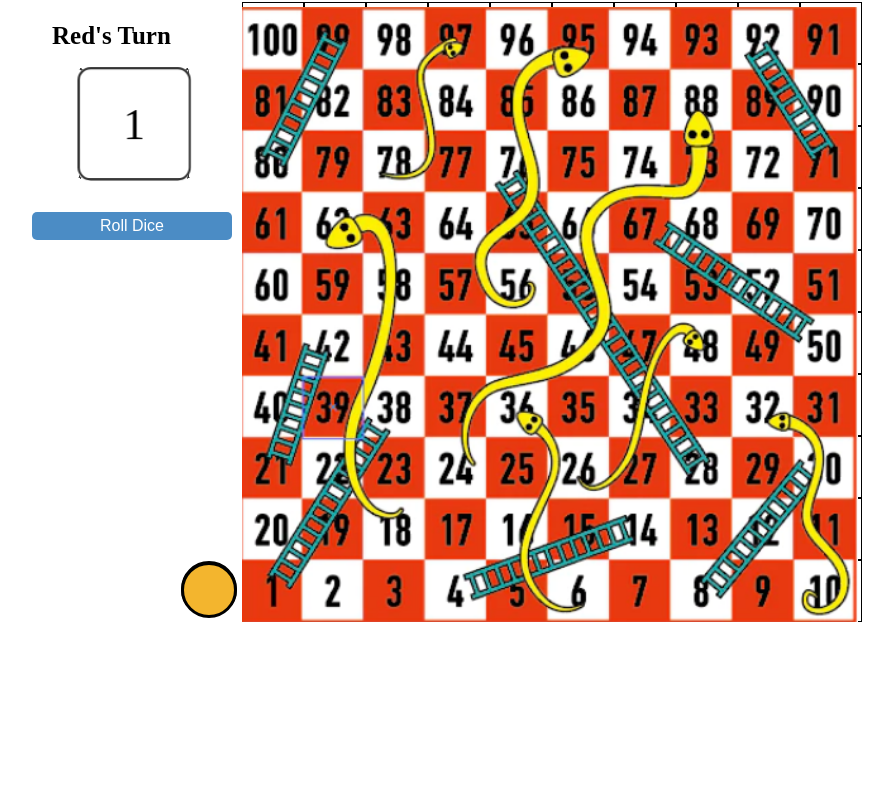
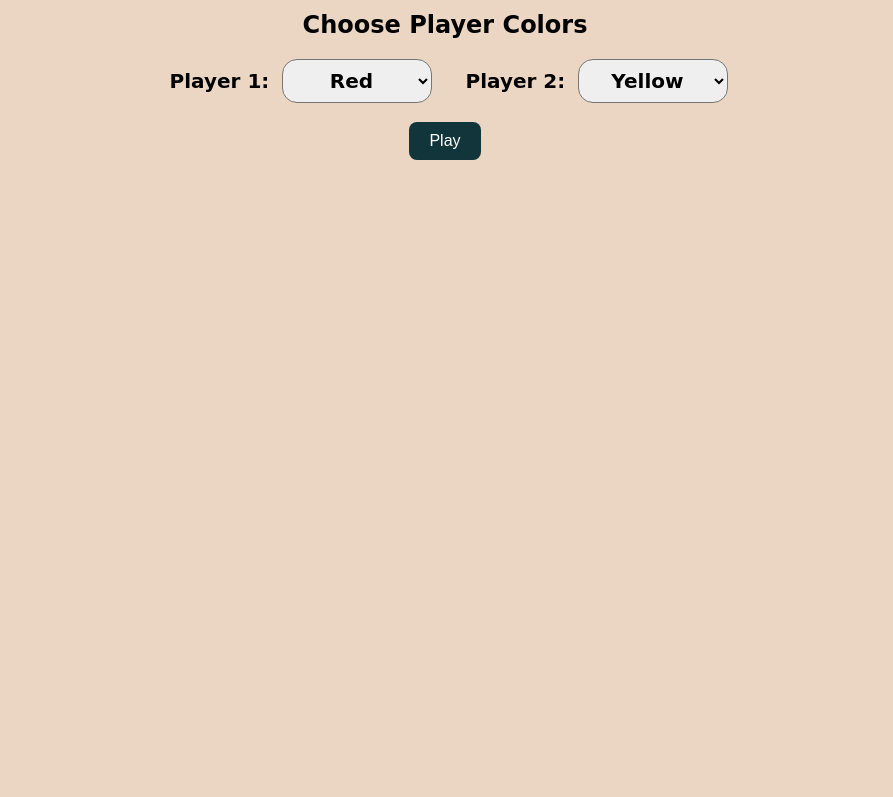
Before and after one commit to Parag3195/snake_and_ladder, a plain HTML site: page index.html in a window 1280 px wide. Shown: the part 55-852 px from the top of the page, without its empty margins (195-1088 px from the left). After the commit the page ends 800 px from the top, so only its background shows below. Drawn offline with Linux system fonts and the light colour scheme.

Commit message:
Add files via upload

```diff
--- a/game.css
+++ b/game.css
@@ -5,7 +5,28 @@
 
 body {
   display: grid;
+  padding: 8px;
   place-items: center;
+  font-family: 'comicsan', cursive ;
+  background-color: #ebd6c3;
+
+}
+.start-btn{
+    background-color: #12343b;
+}
+.start-btn:hover{
+    background-color:#2d545e;
+
+}
+label,select{
+    padding: 8px;
+    width: 150px;
+    font-weight: 800;
+    margin-top: 20px;
+    font-size: 20px;
+    text-align: center;
+  font-family: 'comicsan', cursive ;
+  border-radius: 15px;
 
 }
 .game-container {
@@ -115,11 +136,15 @@ img {
 }
 #diceBtn {
   z-index: 99;
-  padding: 5px;
+  padding: 10px;
   cursor: pointer;
-  background-color: rgb(75, 140, 197);
+  background-color: rgb(35, 71, 102);
   border-radius: 5px;
-  width: 200px;
+  width: 150px;
+  margin-top: 30px;
+}
+#diceBtn:hover {
+  background-color: rgb(50, 100, 150);
 }
 /* dice */
 .scene {
--- a/game.js
+++ b/game.js
@@ -1,10 +1,39 @@
 let tog = 1;
-let rollingSound = new Audio('rpg-dice-rolling-95182.mp3');
-let winSound = new Audio('winharpsichord-39642.mp3');
+let gameStarted = false;
+
+let rollingSound = new Audio('./dice-roll.mp3');
+let winSound = new Audio('./win-sound.mp3');
 
 let p1sum = 0;
 let p2sum = 0;
 
+// Disable game UI before start
+document.querySelector('.game-container').style.display = 'none';
+document.getElementById('diceBtn').disabled = true;
+
+// START GAME FUNCTION
+function startGame() {
+    const p1Color = document.getElementById('p1Color').value;
+    const p2Color = document.getElementById('p2Color').value;
+
+    if (p1Color === p2Color) {
+        alert("Players must choose different colors!");
+        return;
+    }
+
+    const pawn1 = document.getElementById('p1');
+    const pawn2 = document.getElementById('p2');
+
+    pawn1.style.backgroundColor = p1Color;
+    pawn2.style.backgroundColor = p2Color;
+
+    document.getElementById('startScreen').style.display = 'none';
+    document.querySelector('.game-container').style.display = 'flex';
+    document.getElementById('diceBtn').disabled = false;
+    gameStarted = true;
+}
+
+// PAWN MOVEMENT FUNCTION
 function play(player, psum, correction, num) {
     let sum;
 
@@ -71,7 +100,7 @@ function play(player, psum, correction, num) {
     } else if (sum === 100) {
         winSound.play();
         setTimeout(() => {
-            alert(player === 'p1' ? "Red Won!!" : "Yellow Won!!");
+            alert(player === 'p1' ? "Player 1 Won!! 🎉" : "Player 2 Won!! 🎉");
             location.reload();
         }, 100);
         return;
@@ -109,10 +138,15 @@ function play(player, psum, correction, num) {
     pawn.classList.add('jump');
 }
 
+// ROLL DICE EVENT
 document.getElementById("diceBtn").addEventListener("click", function () {
-    num = Math.floor(Math.random() * 6) + 1;
+    if (!gameStarted) return;
 
-    // Dice animation
+    let num = Math.floor(Math.random() * 6) + 1;
+    rollingSound.play();
+
+    const cube = document.getElementById('cube');
+
     const spinX = 360 * (Math.floor(Math.random() * 4) + 1);
     const spinY = 360 * (Math.floor(Math.random() * 4) + 1);
 
@@ -151,16 +185,14 @@ document.getElementById("diceBtn").addEventListener("click", function () {
 
     cube.style.transform = `rotateX(${finalX}deg) rotateY(${finalY}deg)`;
 
-    // Play the turn
     setTimeout(() => {
         if (tog % 2 !== 0) {
-        document.getElementById('tog').innerText = "Yellow's Turn";
+            document.getElementById('tog').innerText = "Player 2's Turn";
             play('p1', 'p1sum', 0, num);
         } else {
-        document.getElementById('tog').innerText = "Red's Turn";
+            document.getElementById('tog').innerText = "Player 1's Turn";
             play('p2', 'p2sum', 55, num);
         }
-}, 800); // delay in milliseconds
-
         tog++;
+    }, 800);
 });
--- a/index.html
+++ b/index.html
@@ -11,8 +11,29 @@
 
 
 <body>
+    <h1>Snakes and ladder</h1>
+<div id="startScreen" style="text-align:center; padding: 20px;">
+  <h2>Choose Player Colors</h2>
+  <label for="p1Color">Player 1:</label>
+  <select id="p1Color">
+    <option value="rgb(236, 82, 82)">Red</option>
+    <option value="rgb(243, 181, 46)">Yellow</option>
+    <option value="green">Green</option>
+    <option value="blue">Blue</option>
+  </select>
 
-    <h1>Snakes and ladder</h1>
+  <label for="p2Color" style="margin-left:20px;">Player 2:</label>
+  <select id="p2Color">
+    <option value="rgb(243, 181, 46)">Yellow</option>
+    <option value="rgb(236, 82, 82)">Red</option>
+    <option value="green">Green</option>
+    <option value="blue">Blue</option>
+  </select>
+
+  <br><br>
+  <button class="start-btn" onclick="startGame()">Play</button>
+</div>
+
 
     <!-- <div id="diceCont">
         <p id="dice">0</p>
@@ -21,7 +42,7 @@
     <div class="game-container">
   <div class="left-panel">
     <div class="scene">
-      <p id="tog">Red's Turn</p>
+      <p id="tog">Player 1's Turn</p>
       <div class="cube" id="cube">
         <div class="face one">1</div>
         <div class="face two">2</div>
```
Also changed, not shown: 2 other files. Lines whose indentation alone changed are shown as unchanged.
